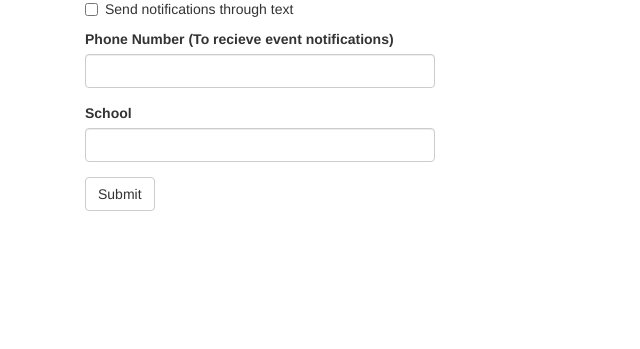
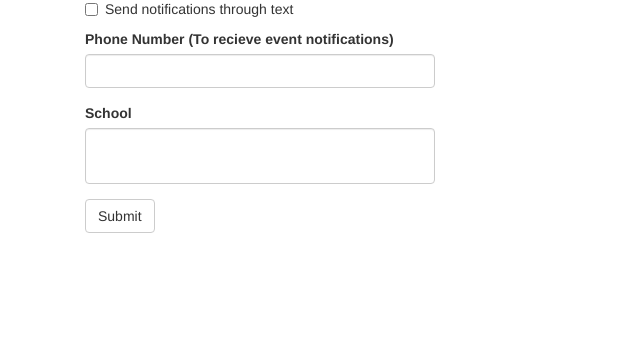
Before and after one commit to foodsnag/foodsnag-web, a Flask app: page /edit-profile in a window 1280 px wide. Shown: the part 221-570 px from the top of the page, without its empty margins (0-640 px from the left). Run offline with Flask 2, Linux system fonts and the light colour scheme; the visitor is signed in with stand-in values (Sample User, id 1); data comes from the database, SQL or seed files in the repository; some libraries are stand-ins or nearby versions.

Commit message:
Form formatting

```diff
--- a/app/static/css/main.css
+++ b/app/static/css/main.css
@@ -34,3 +34,13 @@ html, body {
   -o-background-size: cover;
   background-size: cover;
 }
+
+.form-group #location {
+  font-size: 24pt;
+  height: 42pt;
+}
+
+.dropdown-menu {
+  width: 75%;
+  font-size: 24pt;
+}
```
